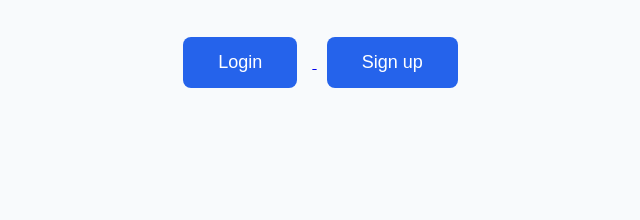
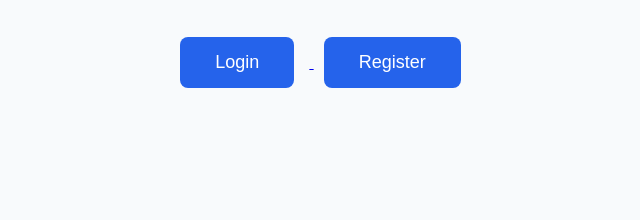
Before and after one commit to itspb-ux/Cloud-Native-Medicine-Donation-Platform, a website: page frontend/index.html in a window 1280 px wide. Shown: the part 744-964 px from the top of the page, 37-677 px from the left. Drawn offline with Linux system fonts and the light colour scheme.

Commit message:
Update frontend for deployment demo

```diff
--- a/frontend/index.html
+++ b/frontend/index.html
@@ -53,7 +53,7 @@
         </a>
 
         <a href="register.html">
-            <button>Sign up</button>
+            <button>Register</button>
         </a>
 
     </div>
```
